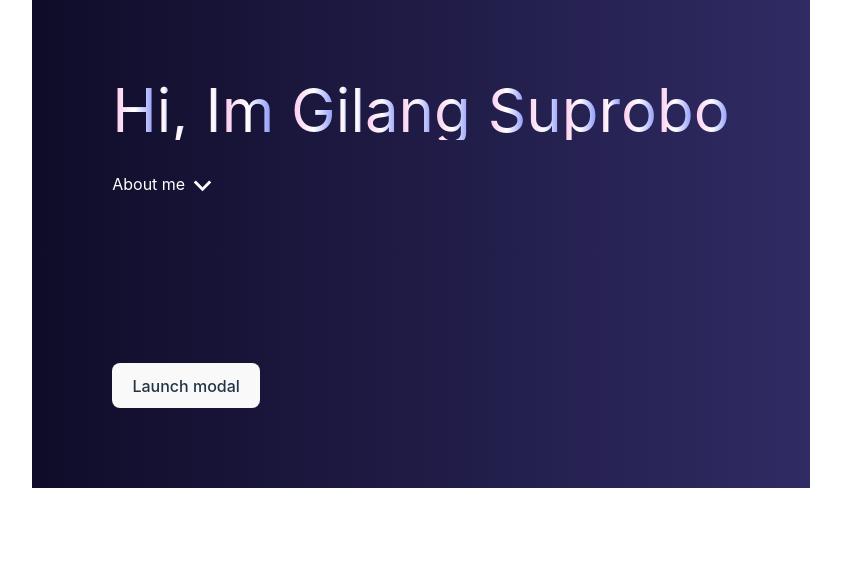
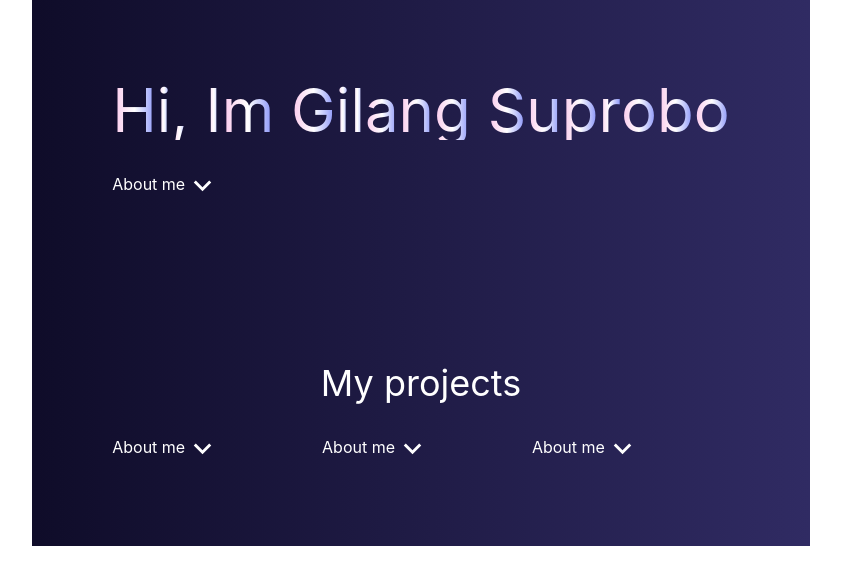
Before and after one commit to gilangsup/Portofolio, a React (Vite) app: page / in a window 1280 px wide. Shown: the top 584 px of the page, without its empty margins (219-1060 px from the left). Built offline with nearby package versions, Linux system fonts and the light colour scheme.

Commit message:
added to main for vercel deploy

```diff
--- a/src/App.jsx
+++ b/src/App.jsx
@@ -2,35 +2,16 @@ import { useState } from 'react'
 import Profile from "./components/Profile"
 import { motion, AnimatePresence } from "framer-motion";
 import Modal from "./components/ModalMotion";
+import ExpandLess from '@mui/icons-material/ExpandLess';
+import ExpandMore from '@mui/icons-material/ExpandMore';
+import Projects from './components/Projects';
 
 function App() {
 
-  const [modalOpen, setModalOpen] = useState(false);
-
-  const close = () => setModalOpen(false);
-  const open = () => setModalOpen(true);
-
   return (
-      <div className="w-full h-full bg-gradient-to-r from-[#0f0c29] to-[#302b63]  ...">
+      <div className="w-full bg-gradient-to-r from-[#0f0c29] to-[#302b63]  ...">
         <Profile/>
-      <div className="container px-20 py-20">
-        <motion.button
-          whileHover={{ scale: 1.1 }}
-          whileTap={{ scale: 0.9 }}
-          className="save-button"
-          onClick={() => (modalOpen ? close() : open())}
-        >
-          Launch modal
-        </motion.button>
-        <AnimatePresence
-          initial={false}
-          exitBeforeEnter={true}
-
-          onExitComplete={() => null}
-        >
-          {modalOpen && <Modal modalOpen={modalOpen} handleClose={close} />}
-        </AnimatePresence>
-      </div>
+      <Projects/>
       </div>
 
   )
--- a/src/components/ModalMotion.jsx
+++ b/src/components/ModalMotion.jsx
@@ -34,7 +34,7 @@ const Modal = ({ handleClose, text }) => {
     <Backdrop onClick={handleClose}>
       <motion.div
         onClick={(e) => e.stopPropagation()}
-        className="modal orange-gradient"
+        className="modal orange-gradient mt-5"
         variants={dropIn}
         initial="hidden"
         animate="visible"
--- a/src/components/Profile.jsx
+++ b/src/components/Profile.jsx
@@ -22,7 +22,6 @@ const Profile = () => {
     };
 
     const sentence = "Hi, Im Gilang Suprobo".split("");
-    console.log("a", sentence)
 
     return (
         <div className='container px-20 py-20'>
--- /dev/null
+++ b/src/components/Projects.jsx
@@ -0,0 +1,97 @@
+import React from 'react'
+import { motion, useAnimationControls } from 'framer-motion'
+import Collapse from '@mui/material/Collapse';
+import ListItemText from '@mui/material/ListItemText';
+import ExpandLess from '@mui/icons-material/ExpandLess';
+import ExpandMore from '@mui/icons-material/ExpandMore';
+
+const Projects = () => {
+
+    const [open, setOpen] = React.useState(true);
+    const [open1, setOpen1] = React.useState(true);
+    const [open2, setOpen2] = React.useState(true);
+
+    const handleClick = () => {
+        setOpen(!open);
+    };
+
+    const handleClick1 = () => {
+        setOpen1(!open1);
+    }
+
+    const handleClick2 = () => {
+        setOpen2(!open2);
+    }
+
+  return (
+    <div className='container px-20 py-20 mx-auto'>
+        <div className='text-white'>
+           <p className='text-4xl flex justify-center'>My projects</p>
+        </div>
+        <div className='grid grid-cols-3 gap-3'>
+              <div data-aos="fade-right" className='text-white text-left'>
+                  <p className='flex flex-col' onClick={handleClick}>
+                      <ListItemText />
+                      {open ?
+                          <p className='mt-5'>About me<ExpandMore fontSize="large" className='cursor-pointer' /></p>
+                          : <ExpandLess fontSize="large" className='cursor-pointer' />}
+                  </p>
+                  <Collapse in={!open} timeout="auto" unmountOnExit>
+                      <motion.p
+                          initial={{ y: "50%", opacity: 0, scale: 0.5 }}
+                          animate={{ y: 0, opacity: 1, scale: 1 }}
+                          exit={{ y: "50%", opacity: 0, transition: { duration: 0.1 } }}
+                          transition={{ duration: 0.2, ease: "easeOut" }}
+                          className='text-xl mt-5'>I am a Frontend Engineer who has graduated from Alterra Academy Bootcamp.
+                          I learned technology especially website development since 2019 .
+                          I am interested in front-end development because I like to learn ReactJS, HTML , CSS and Javascript .
+                          I’m seeking employment as a Frontend Engineer with a company where
+                          I can implement my ability and grow up either my skills or personality.</motion.p>
+                  </Collapse>
+              </div>
+              <div data-aos="fade-right" className='text-white text-left'>
+                  <p className='flex flex-col' onClick={handleClick1}>
+                      <ListItemText />
+                      {open1 ?
+                          <p className='mt-5'>About me<ExpandMore fontSize="large" className='cursor-pointer' /></p>
+                          : <ExpandLess fontSize="large" className='cursor-pointer' />}
+                  </p>
+                  <Collapse in={!open1} timeout="auto" unmountOnExit>
+                      <motion.p
+                          initial={{ y: "50%", opacity: 0, scale: 0.5 }}
+                          animate={{ y: 0, opacity: 1, scale: 1 }}
+                          exit={{ y: "50%", opacity: 0, transition: { duration: 0.1 } }}
+                          transition={{ duration: 0.2, ease: "easeOut" }}
+                          className='text-xl mt-5'>I am a Frontend Engineer who has graduated from Alterra Academy Bootcamp.
+                          I learned technology especially website development since 2019 .
+                          I am interested in front-end development because I like to learn ReactJS, HTML , CSS and Javascript .
+                          I’m seeking employment as a Frontend Engineer with a company where
+                          I can implement my ability and grow up either my skills or personality.</motion.p>
+                  </Collapse>
+              </div>
+              <div data-aos="fade-right" className='text-white text-left'>
+                  <p className='flex flex-col' onClick={handleClick2}>
+                      <ListItemText />
+                      {open2 ?
+                          <p className='mt-5'>About me<ExpandMore fontSize="large" className='cursor-pointer' /></p>
+                          : <ExpandLess fontSize="large" className='cursor-pointer' />}
+                  </p>
+                  <Collapse in={!open2} timeout="auto" unmountOnExit>
+                      <motion.p
+                          initial={{ y: "50%", opacity: 0, scale: 0.5 }}
+                          animate={{ y: 0, opacity: 1, scale: 1 }}
+                          exit={{ y: "50%", opacity: 0, transition: { duration: 0.1 } }}
+                          transition={{ duration: 0.2, ease: "easeOut" }}
+                          className='text-xl mt-5'>I am a Frontend Engineer who has graduated from Alterra Academy Bootcamp.
+                          I learned technology especially website development since 2019 .
+                          I am interested in front-end development because I like to learn ReactJS, HTML , CSS and Javascript .
+                          I’m seeking employment as a Frontend Engineer with a company where
+                          I can implement my ability and grow up either my skills or personality.</motion.p>
+                  </Collapse>
+              </div>
+        </div>
+    </div>
+  )
+}
+
+export default Projects
```
